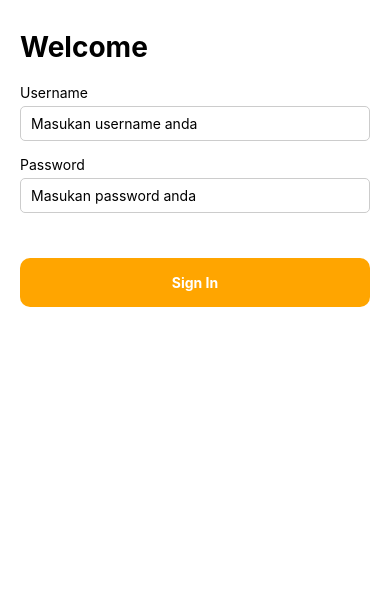
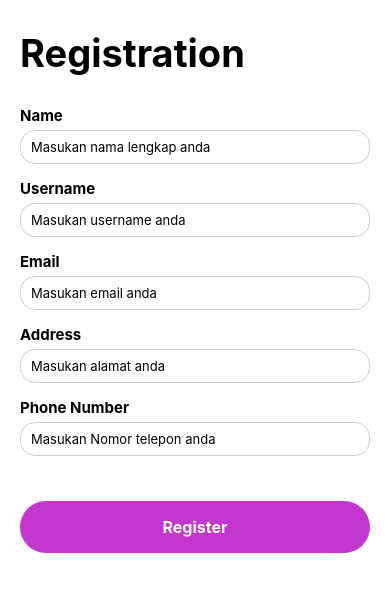
Before and after one commit to AndreasTopuh/MobileApp-Tugas-4, a React Native app: screen / in a window 390 px wide. Shown: the top 592 px of the page. Built offline with nearby package versions, Linux system fonts and the light colour scheme.

Commit message:
adding register

```diff
--- a/App.tsx
+++ b/App.tsx
@@ -1,94 +1,13 @@
-import React, {useState} from 'react';
-import {
-  View,
-  Text,
-  TextInput,
-  TouchableOpacity,
-  StyleSheet,
-} from 'react-native';
+import React from 'react';
+import { View } from 'react-native';
+import Register from './component/Registration';
 
-const SignInScreen = () => {
-  const [username, setUsername] = useState('');
-  const [password, setPassword] = useState('');
-
-  const handleSignIn = () => {
-    // Lakukan proses sign in di sini
-    console.log('Username:', username);
-    console.log('Password:', password);
-  };
-
+const App: React.FC = () => {
   return (
-    <View style={styles.container}>
-      <Text style={styles.welcomeText}>Welcome</Text>
-      <View style={styles.inputContainer}>
-        <Text style={styles.inputLabel}>Username</Text>
-        <TextInput
-          style={styles.input}
-          value={username}
-          onChangeText={setUsername}
-          placeholder="Masukan username anda"
-        />
-      </View>
-      <View style={styles.inputContainer}>
-        <Text style={styles.inputLabel}>Password</Text>
-        <TextInput
-          style={styles.input}
-          value={password}
-          onChangeText={setPassword}
-          placeholder="Masukan password anda"
-          secureTextEntry={true}
-        />
-      </View>
-      <TouchableOpacity style={styles.signInButton} onPress={handleSignIn}>
-        <Text style={styles.signInButtonText}>Sign In</Text>
-      </TouchableOpacity>
+    <View style={{ flex: 1 }}>
+      <Register />
     </View>
   );
 };
 
-const styles = StyleSheet.create({
-  container: {
-    flex: 1,
-    justifyContent: 'flex-start',
-    alignItems: 'flex-start',
-    paddingHorizontal: 20,
-    paddingTop: 30,
-  },
-  welcomeText: {
-    color: 'black',
-    fontSize: 28,
-    fontWeight: 'bold',
-    marginBottom: 20,
-  },
-  inputContainer: {
-    marginBottom: 15,
-    width: '100%',
-  },
-  inputLabel: {
-    marginBottom: 5,
-  },
-  input: {
-    borderWidth: 1,
-    borderColor: '#ccc',
-    borderRadius: 5,
-    paddingVertical: 8,
-    paddingHorizontal: 10,
-  },
-  signInButton: {
-    backgroundColor: 'orange',
-    paddingVertical: 16,
-    paddingHorizontal: 30,
-    borderRadius: 10,
-    alignSelf: 'center',
-    width: '100%',
-    marginTop: 30,
-  },
-  signInButtonText: {
-    color: 'white',
-    fontSize: 14,
-    fontWeight: 'bold',
-    textAlign: 'center',
-  },
-});
-
-export default SignInScreen;
+export default App;
--- /dev/null
+++ b/component/Registration/index.tsx
@@ -0,0 +1,126 @@
+import React, { useState } from 'react';
+import { View, Text, TextInput, TouchableOpacity, StyleSheet } from 'react-native';
+
+const Register: React.FC = () => {
+  const [name, setName] = useState('');
+  const [username, setUsername] = useState('');
+  const [email, setEmail] = useState('');
+  const [address, setAddress] = useState('');
+  const [phone, setPhone] = useState('');
+
+  const handleRegister = () => {
+    // Tampilkan data yang diisi dalam console log
+    console.log('Name:', name);
+    console.log('Username:', username);
+    console.log('Email:', email);
+    console.log('Address:', address);
+    console.log('Phone:', phone);
+  };
+
+  return (
+    <View style={styles.container}>
+      <Text style={styles.header}>Registration</Text>
+      <View style={styles.inputContainer}>
+        <Text style={styles.label}>Name</Text>
+        <TextInput
+          style={styles.input}
+          value={name}
+          onChangeText={setName}
+          placeholder="Masukan nama lengkap anda"
+        />
+      </View>
+      <View style={styles.inputContainer}>
+        <Text style={styles.label}>Username</Text>
+        <TextInput
+          style={styles.input}
+          value={username}
+          onChangeText={setUsername}
+          placeholder="Masukan username anda"
+        />
+      </View>
+      <View style={styles.inputContainer}>
+        <Text style={styles.label}>Email</Text>
+        <TextInput
+          style={styles.input}
+          value={email}
+          onChangeText={setEmail}
+          placeholder="Masukan email anda"
+        />
+      </View>
+      <View style={styles.inputContainer}>
+        <Text style={styles.label}>Address</Text>
+        <TextInput
+          style={styles.input}
+          value={address}
+          onChangeText={setAddress}
+          placeholder="Masukan alamat anda"
+        />
+      </View>
+      <View style={styles.inputContainer}>
+        <Text style={styles.label}>Phone Number</Text>
+        <TextInput
+          style={styles.input}
+          value={phone}
+          onChangeText={text => setPhone(text.replace(/[^0-9]/g, ''))}
+          placeholder="Masukan Nomor telepon anda"
+          keyboardType="phone-pad"
+        />
+      </View>
+      <TouchableOpacity style={styles.registerButton} onPress={handleRegister}>
+        <Text style={styles.registerButtonText}>Register</Text>
+      </TouchableOpacity>
+    </View>
+  );
+};
+
+const styles = StyleSheet.create({
+  container: {
+    flex: 1,
+    justifyContent: 'flex-start',
+    alignItems: 'flex-start',
+    paddingHorizontal: 20,
+    paddingTop: 30,
+  },
+  header: {
+    fontSize: 38,
+    fontWeight: 'bold',
+    marginBottom: 30,
+    color: 'black',
+  },
+  inputContainer: {
+    marginBottom: 15,
+    width: '100%',
+  },
+  input: {
+    borderWidth: 1,
+    borderColor: '#ccc',
+    borderRadius: 15,
+    paddingVertical: 8,
+    paddingHorizontal: 10,
+    marginTop: 5,
+    width: '100%',
+    fontSize: 13,
+  },
+  label: {
+    color: 'black',
+    fontWeight: 'bold',
+    fontSize: 15,
+  },
+  registerButton: {
+    backgroundColor: '#C238CE',
+    paddingVertical: 16,
+    paddingHorizontal: 30,
+    borderRadius: 30,
+    alignSelf: 'center',
+    width: '100%',
+    marginTop: 30,
+  },
+  registerButtonText: {
+    color: 'white',
+    fontSize: 16,
+    fontWeight: 'bold',
+    textAlign: 'center',
+  },
+});
+
+export default Register;
--- a/package.json
+++ b/package.json
@@ -11,7 +11,7 @@
   },
   "dependencies": {
     "react": "18.2.0",
-    "react-native": "0.73.2"
+    "react-native": "^0.73.2"
   },
   "devDependencies": {
     "@babel/core": "^7.20.0",
```
Also changed, not shown: component/Registration.tsx (deleted, +0 -94 lines), 1 other file (tests, documents, lock files or other folders).
